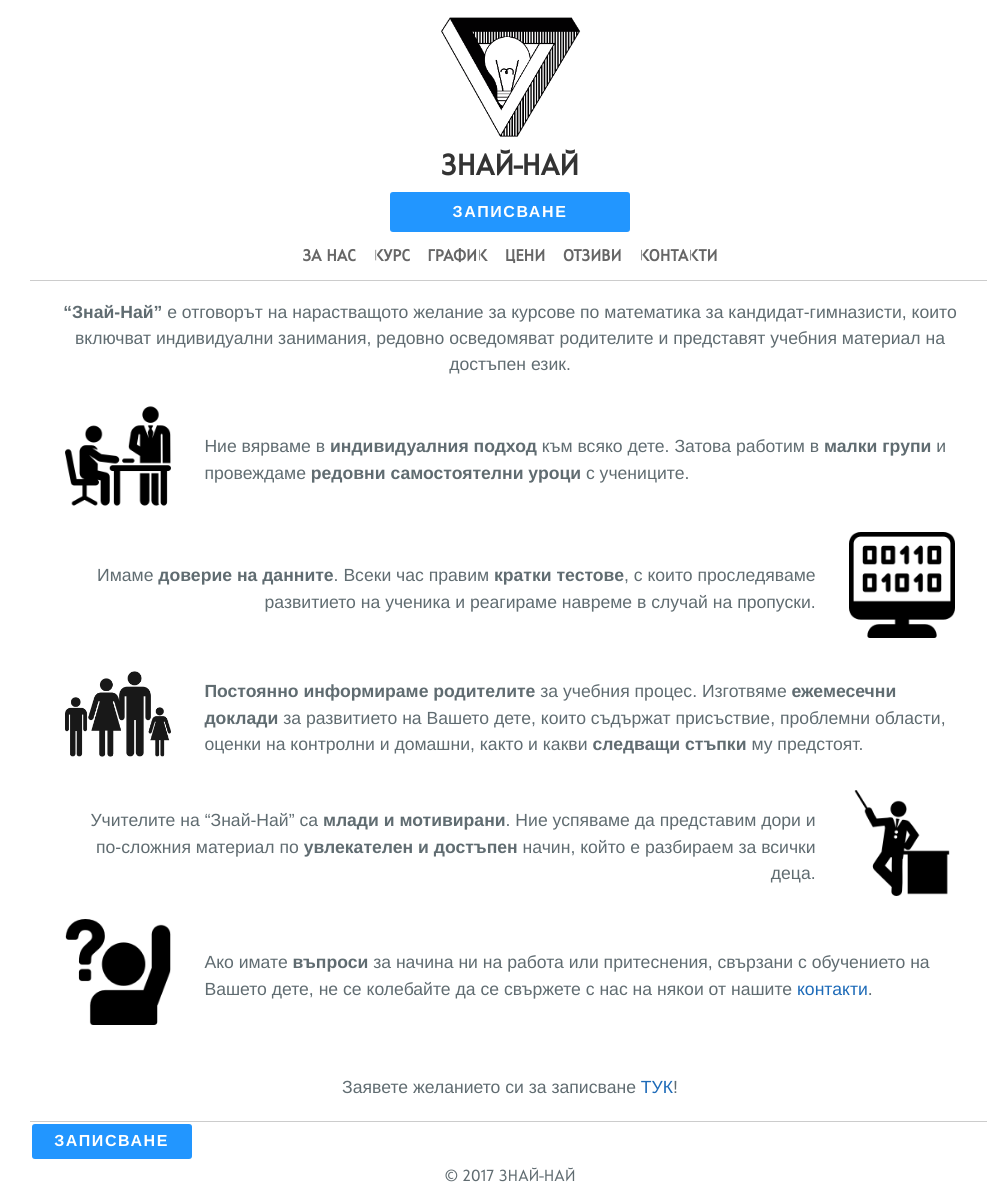
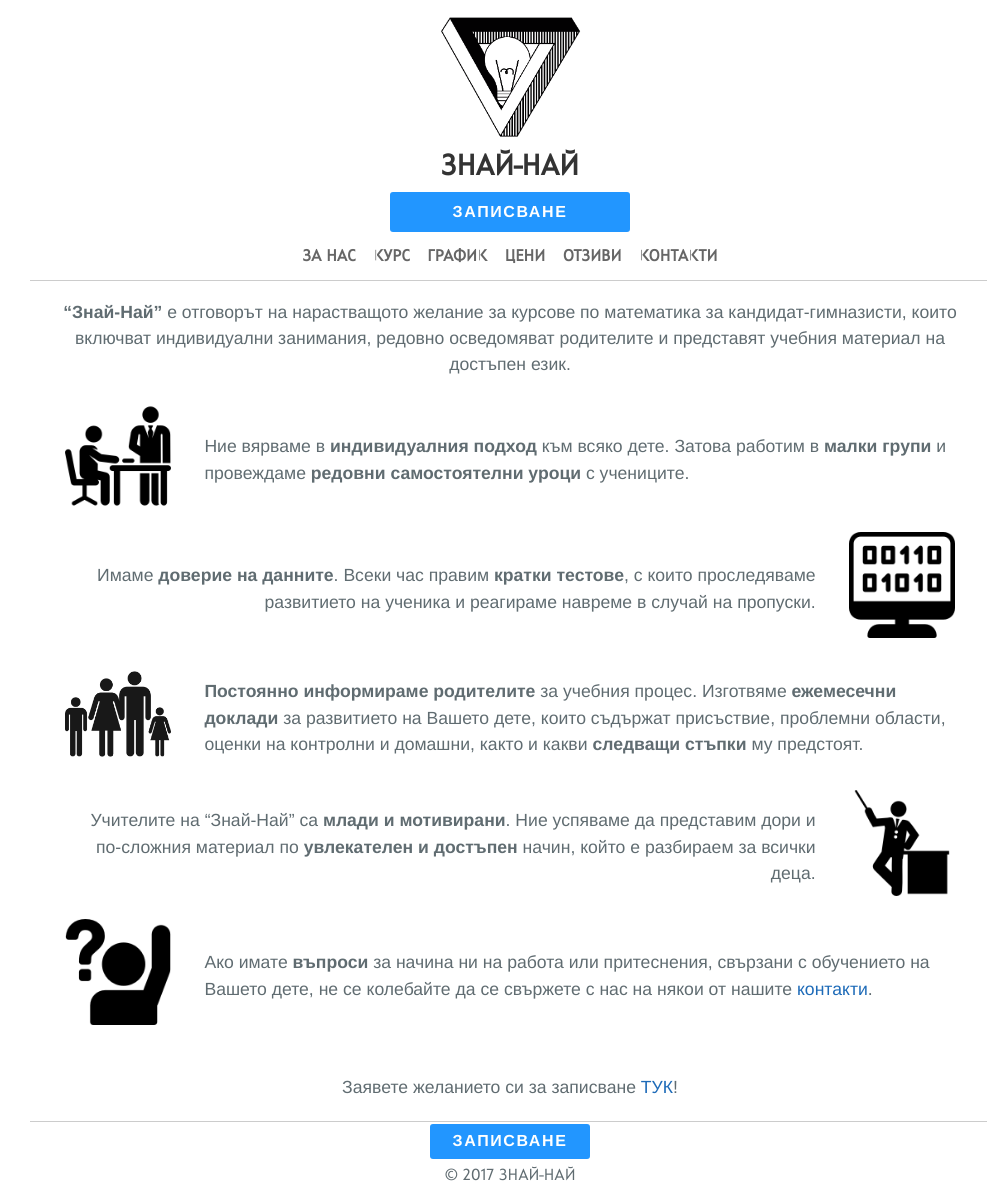
Before and after one commit to znainai/znainai.github.io, a Jekyll site: the page built from index.md, in a window 1280 px wide. Shown: the whole page, without its empty margins (130-1117 px from the left). Built offline with Jekyll 4.4.1, drawn with Linux system fonts in a browser that asks for light colours.

Commit message:
Update jekyll-theme-cayman.scss

```diff
--- a/_sass/jekyll-theme-cayman.scss
+++ b/_sass/jekyll-theme-cayman.scss
@@ -348,7 +348,7 @@ footer#main-footer {
     border-radius: 3px;
     width: 10em;
     display: block;
-    margin: 0.1em;
+    margin: auto;
     margin-top: 0.1em;
     padding: 0.1em;
     font-family: Arial Black, Helvetica, sans-serif;
```
